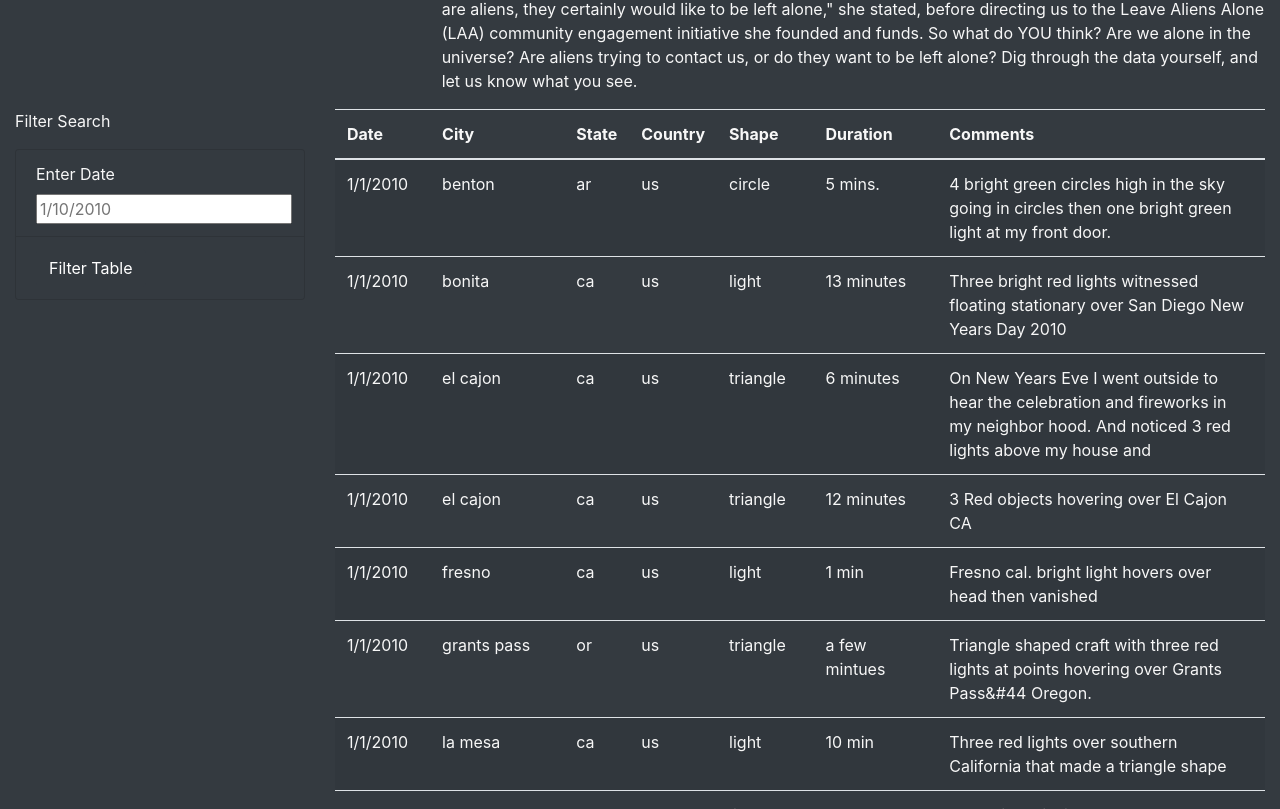
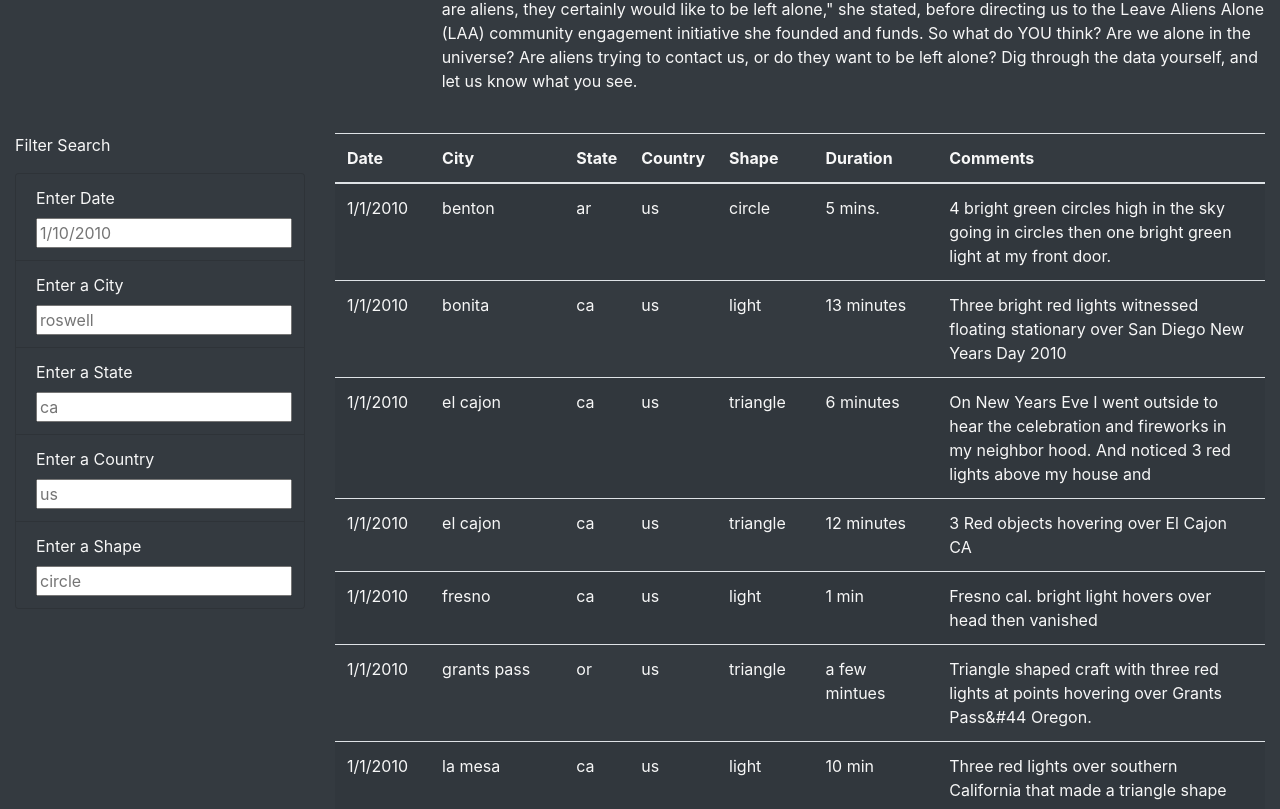
Before and after one commit to annette-blackburn/UFOs, a plain HTML site: page index.html in a window 1280 px wide. Shown: the part 534-1343 px from the top of the page. Drawn offline with nearby package versions, Linux system fonts and the light colour scheme; files that its build step writes are made by us from their sources; files whose address does not match are found by name.

Commit message:
Add files via upload

```diff
--- a/index.html
+++ b/index.html
@@ -2,6 +2,7 @@
 <html lang="en">
 <head>
     <meta charset="UTF-8">
+    <meta http-equiv="X-UA-Compatible" content="IE=edge">
     <meta name="viewport" content="width=device-width, initial-scale=1.0">
     <title>UFO Finder</title>
     <link
@@ -17,10 +18,11 @@
         <nav class="navbar navbar-dark bg-dark navbar-expand-lg">
             <a class="navbar-brand" href="index.html">UFO Sightings</a>
         </nav>
-    </div>
+
     <div class="jumbotron">
         <h1 class="display-4">The Truth is Out There</h1>
     </div>
+
     <div class="container-fluid">
         <div class="row">
             <div class="col-md-4">
@@ -36,6 +38,7 @@
             </div>
         </div>
     </div>
+    <br>
     <div class="container-fluid">
         <div class="row">
           <div class="col-md-3">
@@ -47,7 +50,20 @@
                         <input type="text" placeholder="1/10/2010" id="datetime" />
                     </li>
                     <li class="list-group-item bg-dark">
-                        <button id="filter-btn" type="button" class="btn btn-dark">Filter Table</button>
+                        <label for="city">Enter a City</label><br>
+                        <input type="text" placeholder="roswell" id="city" />
+                    </li>
+                    <li class="list-group-item bg-dark">
+                        <label for="state">Enter a State</label><br>
+                        <input type="text" placeholder="ca" id="state" />
+                    </li>
+                    <li class="list-group-item bg-dark">
+                        <label for="country">Enter a Country</label><br>
+                        <input type="text" placeholder="us" id="country" />
+                    </li>
+                    <li class="list-group-item bg-dark">
+                        <label for="shape">Enter a Shape</label><br>
+                        <input type="text" placeholder="circle" id="shape" />
                     </li>
                 </ul>
             </form>
```
